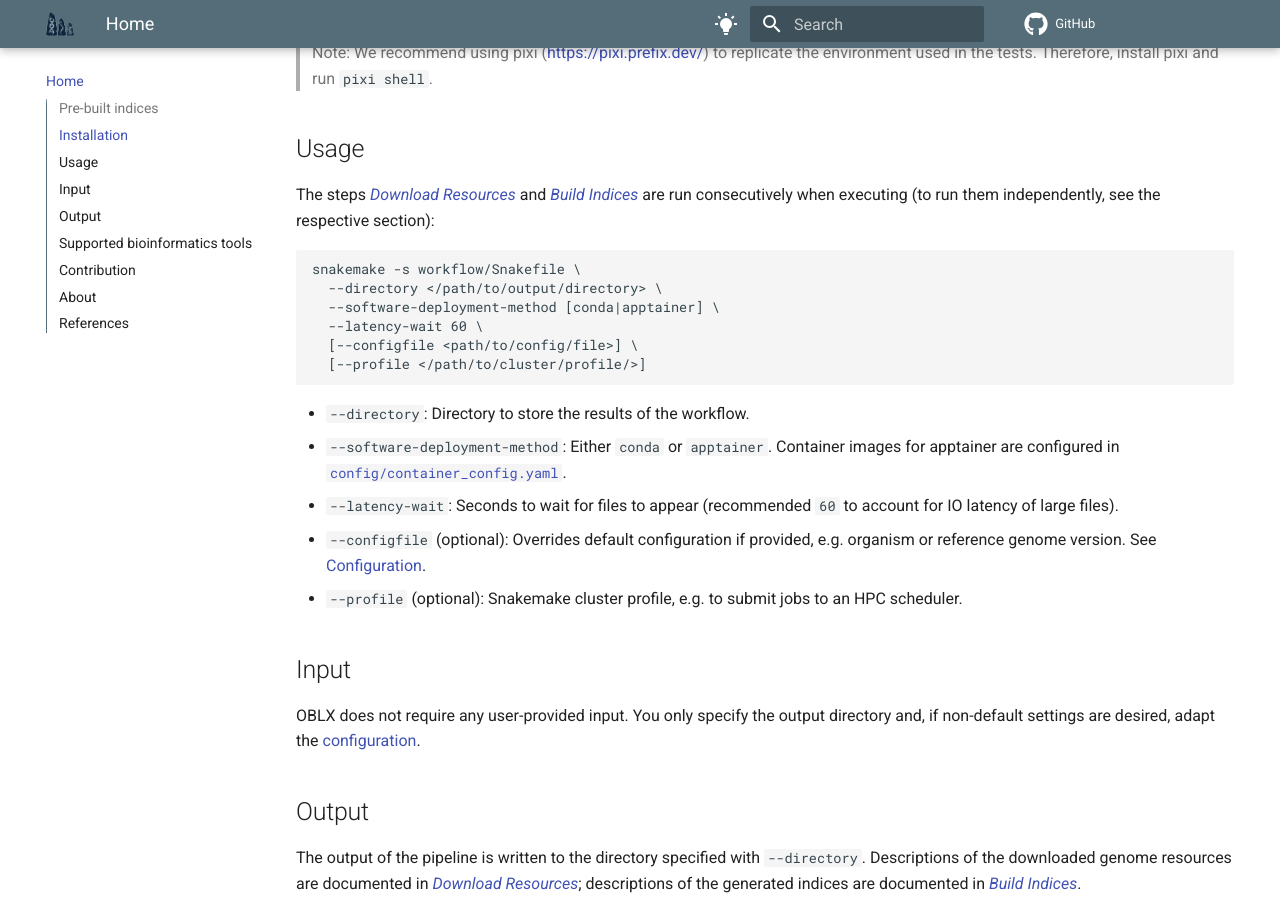
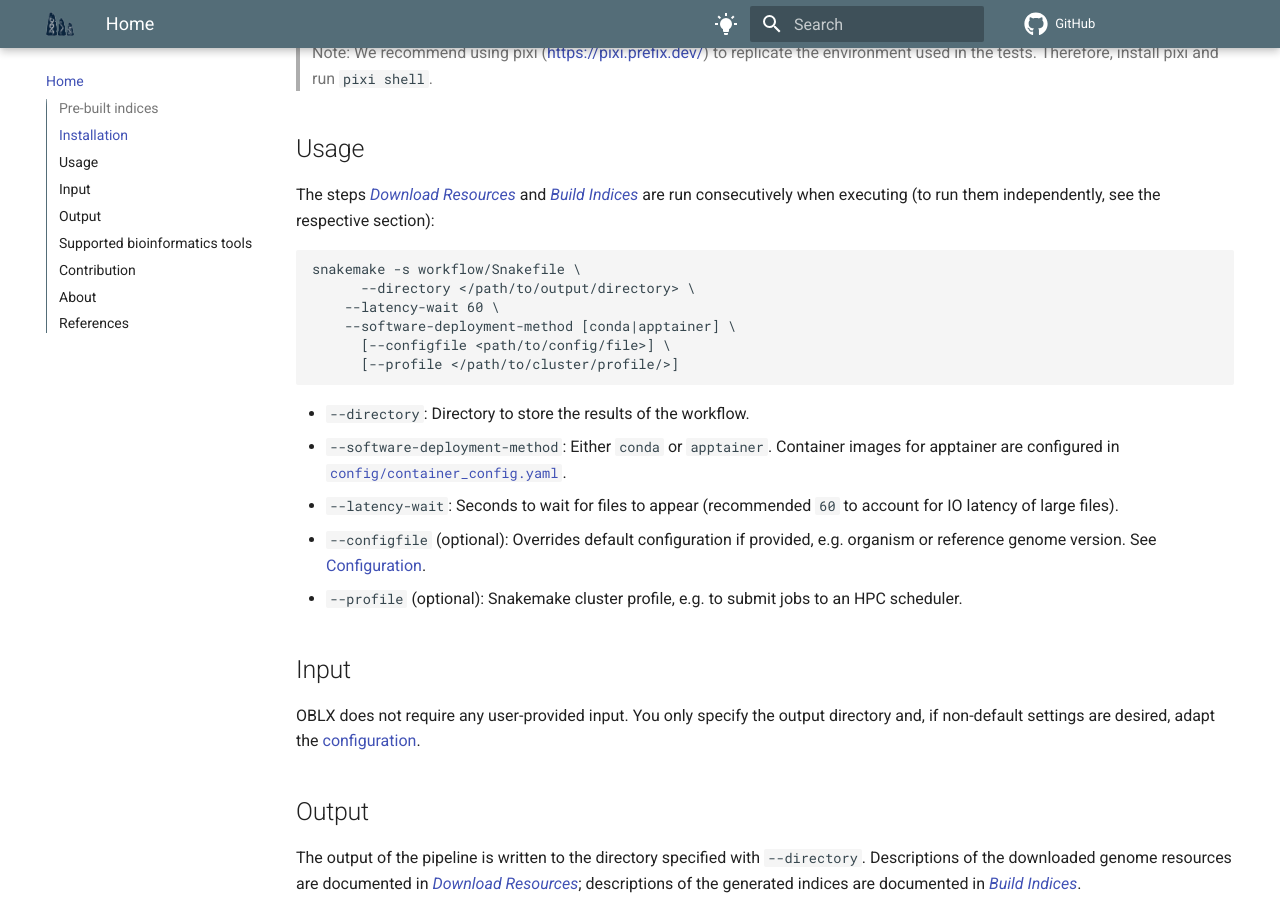
Before and after one commit to TRON-Bioinformatics/oblx, an MkDocs documentation site: the page built from docs/oblx/docs/index.md, in a window 1280 px wide and 900 px high, scrolled down 1821 px. Built offline with MkDocs 1.6.1 and Material for MkDocs 9.7.7, drawn with Linux system fonts in a browser that asks for light colours; comment, search, counter and statistics services are not loaded.

Commit message:
docs: Fix run command

````diff
--- a/docs/oblx/docs/index.md
+++ b/docs/oblx/docs/index.md
@@ -66,11 +66,11 @@ executing (to run them independently, see the respective section):
 
 ```
 snakemake -s workflow/Snakefile \
-  --directory </path/to/output/directory> \
-  --software-deployment-method [conda|apptainer] \
-  --latency-wait 60 \
-  [--configfile <path/to/config/file>] \
-  [--profile </path/to/cluster/profile/>]
+	  --directory </path/to/output/directory> \
+    --latency-wait 60 \
+    --software-deployment-method [conda|apptainer] \
+	  [--configfile <path/to/config/file>] \
+	  [--profile </path/to/cluster/profile/>]
 ```
 
 - `--directory`: Directory to store the results of the workflow.
````
Also changed, not shown: README.md.
